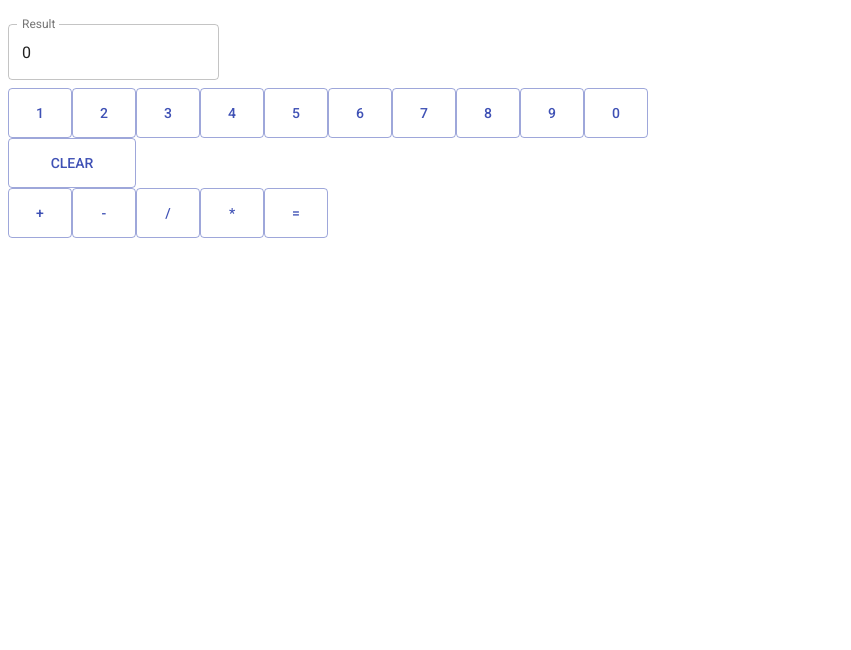
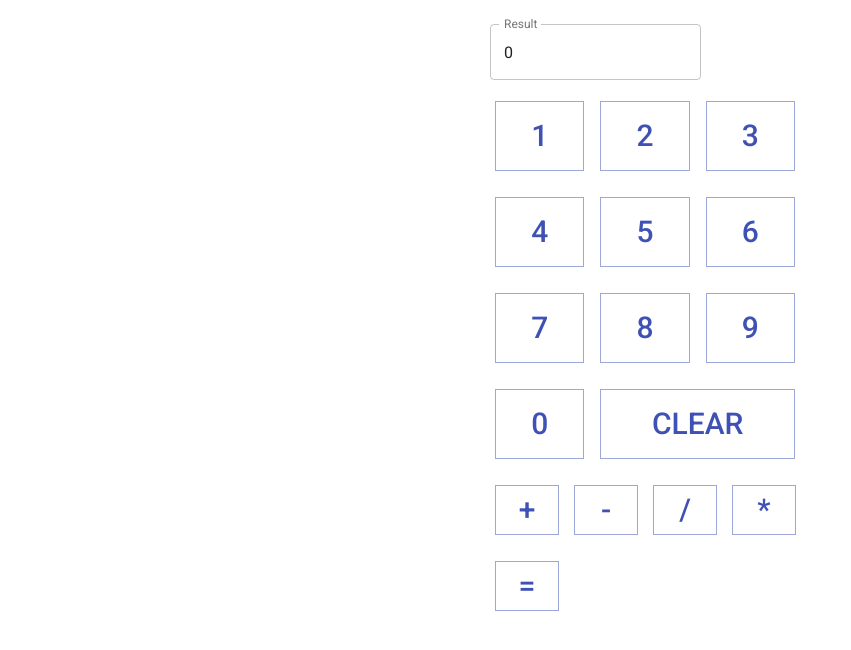
Before and after one commit to fieldr92/react-calculator, a React (Create React App) app: page / in a window 1280 px wide. Shown: the top 650 px of the page, without its empty margins (0-851 px from the left). Built offline with nearby package versions, Linux system fonts and the light colour scheme.

Commit message:
✨ First attempt at Material UI grid

```diff
--- a/src/components/App.js
+++ b/src/components/App.js
@@ -1,14 +1,15 @@
 import React from 'react';
 import { withStyles } from '@material-ui/core/styles';
-// import Grid from '@material-ui/core/Grid';
+import Grid from '@material-ui/core/Grid';
 import ResultBar from './ResultBar/ResultBar';
 import NumberButtons from './Buttons/NumberButtons';
 import ClearButton from './Buttons/ClearButton';
 import OperatorButtons from './Buttons/OperatorButtons';
 
 const styles = theme => ({
-  root: {
-
+  container: {
+    width: '300px',
+    margin: "0 auto"
   }
 });
 
@@ -33,6 +34,7 @@ class App extends React.Component {
   }
 
   onOperatorClick = operator => {
+    if (this.state.value) {
       const { result, value, valuesArr, operatorsArr } = this.state;
       this.setState({
         valuesArr: [...valuesArr, value],
@@ -42,6 +44,7 @@ class App extends React.Component {
       });
       if (valuesArr.length > 0) {
         this.calculate(valuesArr.length, value, result, operatorsArr);
+      }
     }
   }
 
@@ -71,16 +74,22 @@ class App extends React.Component {
   }
 
   render() {
+    const { classes } = this.props;
+
     return (
-      <div>
+      <div className={classes.container}>
+        <Grid container className={classes.root} spacing={16}>
           <ResultBar
             value={this.state.value}
             result={this.state.result}
             onInputChange={this.onInputChange}
           />
+        </Grid>
+        <Grid container className={classes.root} spacing={16}>
           <NumberButtons onNumberClick={this.onNumberClick} />
           <ClearButton onClearClick={this.onClearClick} />
           <OperatorButtons onOperatorClick={this.onOperatorClick} />
+        </Grid>
       </div>
     )
   }
--- a/src/components/Buttons/ClearButton.js
+++ b/src/components/Buttons/ClearButton.js
@@ -1,18 +1,19 @@
 import React from 'react';
 import { withStyles } from '@material-ui/core/styles';
 import Button from '@material-ui/core/Button';
+import Grid from '@material-ui/core/Grid';
 import buttons from '../../styles/buttons';
 
 const styles = {
   root: {
     ...buttons.root,
-    width: 128
+    width: '100%'
   }
 };
 
 const ClearButton = ({ onClearClick, classes }) => {
-  return(
-    <div>
+  return (
+    <Grid item xs={8}>
       <Button
         variant="outlined"
         color="primary"
@@ -21,8 +22,8 @@ const ClearButton = ({ onClearClick, classes }) => {
       >
       {"CLEAR"}
       </Button>
-    </div>
+    </Grid>
   )
-}
+};
 
 export default withStyles(styles)(ClearButton);
--- a/src/components/Buttons/NumberButtons.js
+++ b/src/components/Buttons/NumberButtons.js
@@ -1,36 +1,36 @@
 import React from 'react';
 import { withStyles } from '@material-ui/core/styles';
 import Button from '@material-ui/core/Button';
+import Grid from '@material-ui/core/Grid';
 import buttons from '../../styles/buttons';
 
 const styles = {
   root: {
     ...buttons.root,
-    width: 50
+    width: '100%'
   }
 };
 
 const createButtons = ({ onNumberClick, classes }) => {
   const numbers = [ 1, 2, 3, 4, 5, 6, 7, 8, 9, 0 ];
   return numbers.map(number => {
-    return <Button
+    return (
+      <Grid item xs={4} key={`numKey${number}`}>
+        <Button
           variant="outlined"
           color="primary"
-      key={`numKey${number}`}
           onClick={() => onNumberClick(number)}
           classes={{ root: classes.root }}
         >
         {number}
         </Button>
+      </Grid>
+    )
   });
-}
+};
 
 const NumberButtons = props => {
-  return (
-    <div>
-      {createButtons(props)}
-    </div>
-  )
-}
+  return <>{createButtons(props)}</>
+};
 
 export default withStyles(styles)(NumberButtons);
--- a/src/components/Buttons/OperatorButtons.js
+++ b/src/components/Buttons/OperatorButtons.js
@@ -1,36 +1,37 @@
 import React from 'react';
 import { withStyles } from '@material-ui/core/styles';
 import Button from '@material-ui/core/Button';
+import Grid from '@material-ui/core/Grid';
 import buttons from '../../styles/buttons';
 
 const styles = {
   root: {
     ...buttons.root,
-    width: 50
+    width: '100%',
+    height: 50
   }
 };
 
 const createButtons = ({ onOperatorClick, classes }) => {
   const operators = ['+', '-', '/', '*', '='];
   return operators.map(operator => {
-    return <Button
+    return (
+      <Grid item xs={3} key={`numKey${operator}`}>
+        <Button
           variant="outlined"
           color="primary"
-      key={`numKey${operator}`}
           onClick={() => onOperatorClick(operator)}
           classes={{ root: classes.root }}
         >
         {operator}
         </Button>
+      </Grid>
+    )
   })
-}
+};
 
 const OperatorButtons = props => {
-  return (
-    <div>
-      {createButtons(props)}
-    </div>
-  )
-}
+  return <>{createButtons(props)}</>
+};
 
 export default withStyles(styles)(OperatorButtons);
--- a/src/components/ResultBar/ResultBar.js
+++ b/src/components/ResultBar/ResultBar.js
@@ -1,30 +1,32 @@
 import React from 'react';
 import { withStyles } from '@material-ui/core/styles';
+import Grid from '@material-ui/core/Grid';
 import TextField from '@material-ui/core/TextField';
 
 const styles = {
   root: {
-    borderRadius: 0
+    borderRadius: 0,
+    width: '100%'
   }
-}
+};
 
 const extractNums = str => {
   const regex = /[0-9]*/;
   return str.match(regex)[0];
-}
+};
 
 const onFormSubmit = e => {
   e.preventDefault();
-}
+};
 
 const inputValueHandler = (value, result) => {
   if (!value) return result;
   return value;
-}
+};
 
 const ResultBar = ({ onInputChange, value, result, classes }) => {
   return (
-    <div>
+    <Grid item xs={12}>
       <form onSubmit={onFormSubmit}>
         <TextField
           label="Result"
@@ -37,8 +39,8 @@ const ResultBar = ({ onInputChange, value, result, classes }) => {
           classes={{ root: classes.roots }}
         />
       </form>
-    </div>
+    </Grid>
   )
-}
+};
 
 export default withStyles(styles)(ResultBar);
--- a/src/styles/buttons.js
+++ b/src/styles/buttons.js
@@ -1,7 +1,10 @@
 const styles = {
   root: {
-    height: 50
+    fontSize: 30,
+    height:70,
+    margin: 5,
+    borderRadius: 0
   }
-}
+};
 
 export default styles;
```
Lines whose indentation alone changed are shown as unchanged.
